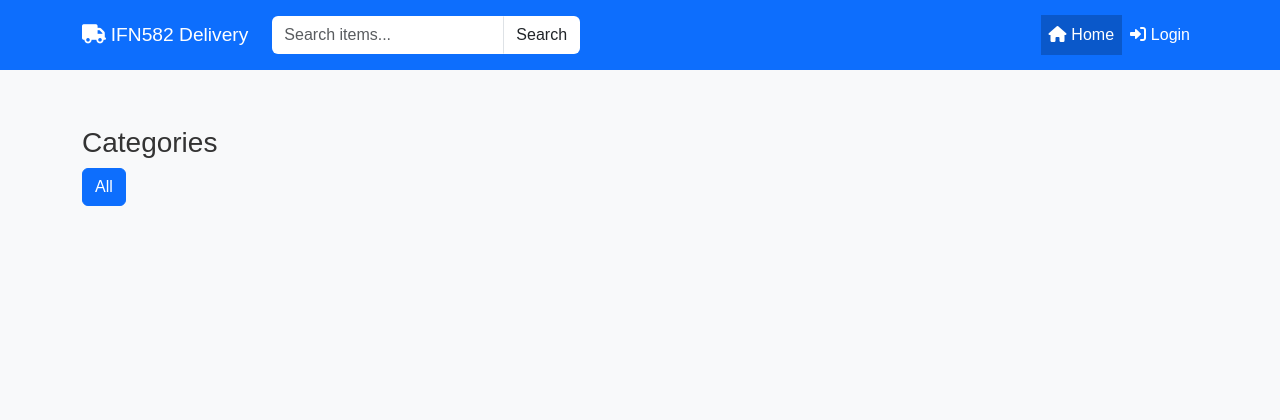
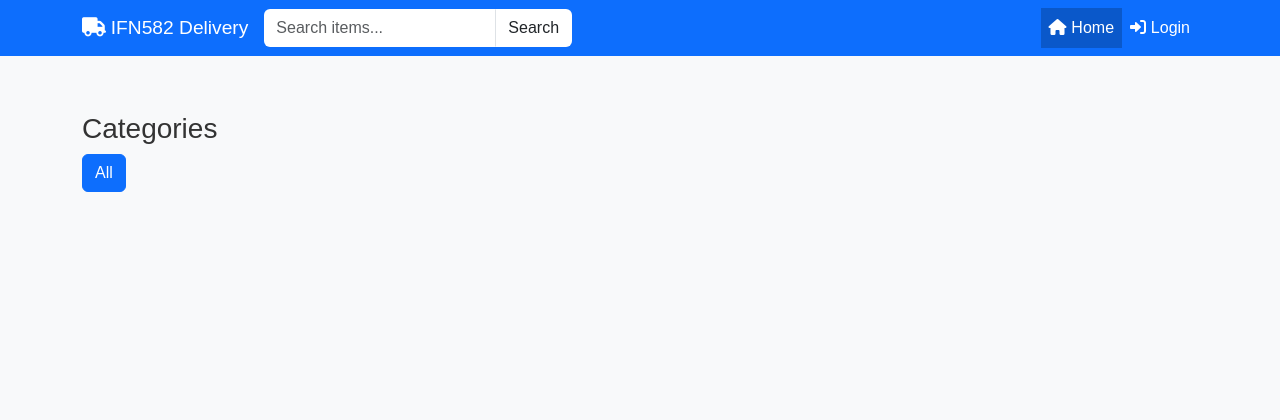
Before and after one commit to phattantran1997/ifn582_delivery, a Flask app: page / in a window 1280 px wide. Shown: the top 420 px of the page. Run offline with Flask 3, Linux system fonts and the light colour scheme; data that the repository does not hold is empty; some libraries are stand-ins or nearby versions.

Commit message:
fix: nav-link misreplace bug

```diff
--- a/static/css/admin.css
+++ b/static/css/admin.css
@@ -60,9 +60,9 @@
 }
 
 .content .nav-link {
-    color: #216fec;
+    color: #216fec !important;
 }
 
 .content .nav-link:hover {
-    background-color: #d6d1d1e6;
+    background-color: #d6d1d1e6 !important;
 }
--- a/static/css/styles.css
+++ b/static/css/styles.css
@@ -28,17 +28,17 @@ main {
     margin-right: 0.3rem;
 }
 
-.nav-link {
+.navbar-nav .nav-link {
     color: #ffffff;
     padding: 0.5rem 1rem;
     font-size: 1rem;
 }
 
-.nav-link i {
+.navbar-nav .nav-link i {
     margin-right: 0.3rem;
 }
 
-.nav-link.active {
+.navbar-nav .nav-link.active {
     background-color: #0a58ca;
     color: #ffffff;
 }
--- a/templates/homepage.html
+++ b/templates/homepage.html
@@ -4,7 +4,7 @@
 <link href="{{ url_for('static', filename='css/styles.css') }}" rel="stylesheet">
 {% endblock %}
 {% block searchbox %}
-    <form class="d-flex p-2" action="{{ url_for('main.home') }}" method="GET">
+    <form class="d-flex" action="{{ url_for('main.home') }}" method="GET">
         <input class="search-box form-control" type="search" name="search" placeholder="Search items..." value="{{ request.args.get('search', '') }}">
         <button class="btn search-btn bg-white" type="submit">Search</button>
     </form>
```
